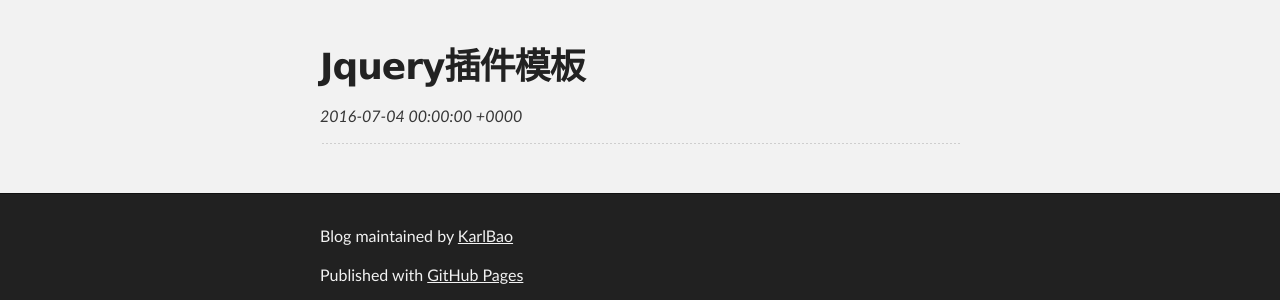
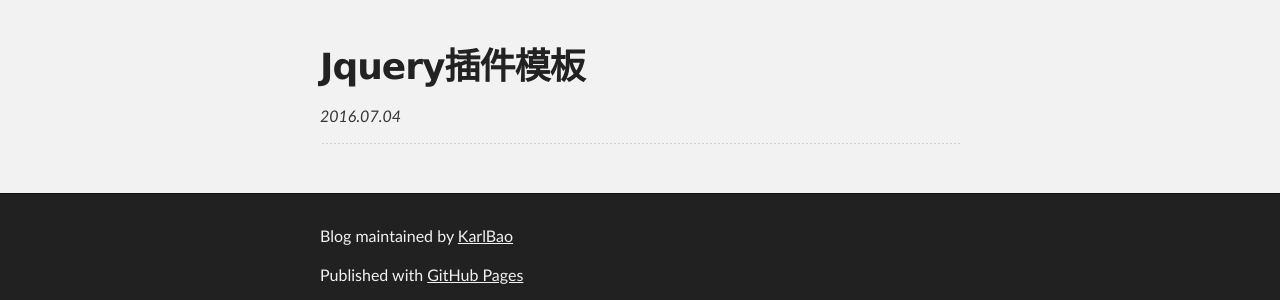
Before and after one commit to KarlBao/Blog, a Jekyll site: the page built from _posts/2016-07-04-jQuery插件模板.md, in a window 1280 px wide. Shown: the part 184-484 px from the top of the page. Built offline with Jekyll 4.4.1, drawn with Linux system fonts in a browser that asks for light colours.

Commit message:
post date format

```diff
--- a/_layouts/default_post.html
+++ b/_layouts/default_post.html
@@ -26,7 +26,7 @@
 <div id="main_content_wrap" class="outer">
   	<section id="main_content" class="inner">
       <h1>{{ page.title }}</h1>
-      <p><em>{{ page.date }}</em></p>
+      <p><em>{{ page.date | date: "%Y.%m.%d"}}</em></p>
       <hr/>
 　　	{{ content }}
 	</section>
```
